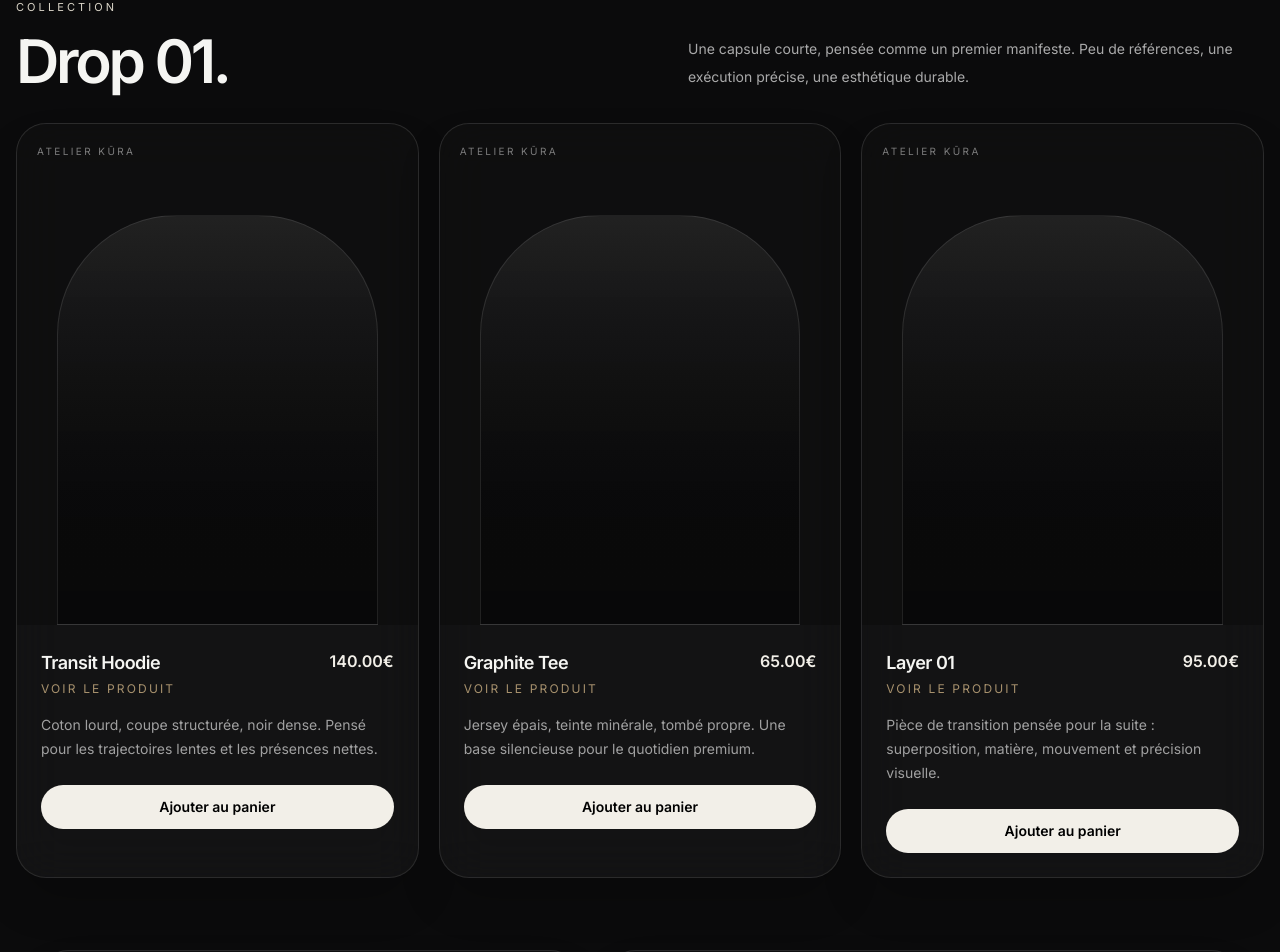
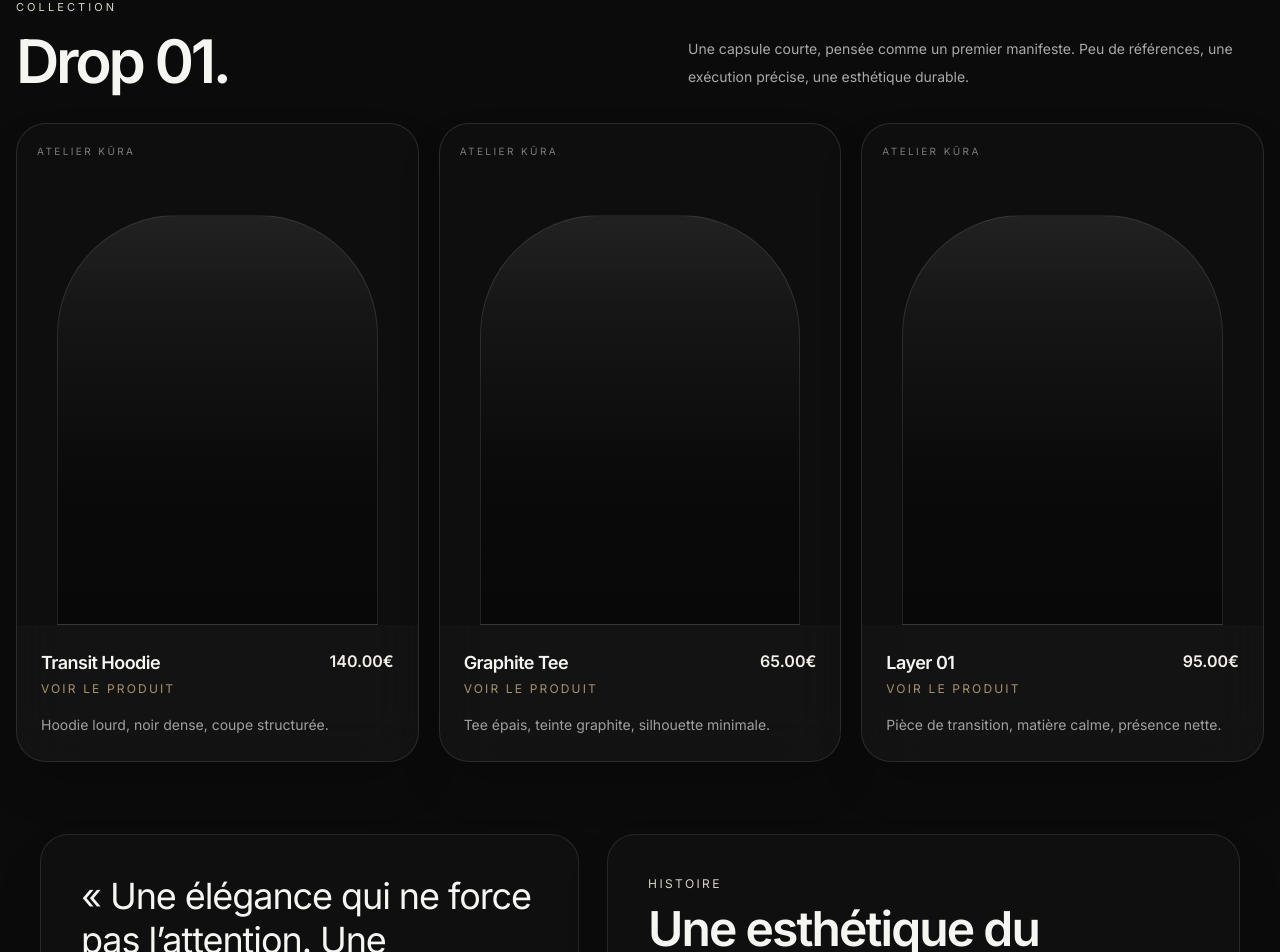
Before and after one commit to alexis54230nancy-boop/atelier-kura, a Next.js app: page / in a window 1280 px wide. Shown: the part 1398-2350 px from the top of the page. Built offline with nearby package versions, Linux system fonts and the light colour scheme.

Commit message:
Sync home and shop with product data

```diff
--- a/app/page.tsx
+++ b/app/page.tsx
@@ -1,106 +1,15 @@
-"use client";
-
-import { useMemo, useState } from "react";
 import Link from "next/link";
 import Navbar from "../components/Navbar";
 import Hero from "../components/Hero";
 import Story from "../components/Story";
 import Waitlist from "../components/Waitlist";
 import Footer from "../components/Footer";
-
-type CartItem = {
-  name: string;
-  price: number;
-  quantity: number;
-};
-
-const products = [
-  {
-    name: "Transit Hoodie",
-    price: 14000,
-    href: "/produit/transit-hoodie",
-    desc: "Coton lourd, coupe structurée, noir dense. Pensé pour les trajectoires lentes et les présences nettes.",
-  },
-  {
-    name: "Graphite Tee",
-    price: 6500,
-    href: "/produit/graphite-tee",
-    desc: "Jersey épais, teinte minérale, tombé propre. Une base silencieuse pour le quotidien premium.",
-  },
-  {
-    name: "Layer 01",
-    price: 9500,
-    href: "/produit/layer-01",
-    desc: "Pièce de transition pensée pour la suite : superposition, matière, mouvement et précision visuelle.",
-  },
-];
+import { formatPrice, products } from "../lib/products";
 
 export default function Home() {
-  const [cart, setCart] = useState<CartItem[]>([]);
-  const [cartOpen, setCartOpen] = useState(false);
-  const [loading, setLoading] = useState(false);
-
-  const addToCart = (product: { name: string; price: number }) => {
-    setCart((prev) => {
-      const existing = prev.find((item) => item.name === product.name);
-      if (existing) {
-        return prev.map((item) =>
-          item.name === product.name
-            ? { ...item, quantity: item.quantity + 1 }
-            : item
-        );
-      }
-      return [...prev, { ...product, quantity: 1 }];
-    });
-
-    setCartOpen(true);
-  };
-
-  const removeFromCart = (name: string) => {
-    setCart((prev) => prev.filter((item) => item.name !== name));
-  };
-
-  const total = useMemo(() => {
-    return cart.reduce((sum, item) => sum + item.price * item.quantity, 0);
-  }, [cart]);
-
-  const handleCheckout = async () => {
-    try {
-      setLoading(true);
-
-      const res = await fetch("/api/checkout", {
-        method: "POST",
-        headers: {
-          "Content-Type": "application/json",
-        },
-        body: JSON.stringify({ items: cart }),
-      });
-
-      const data = await res.json();
-
-      if (data.url) {
-        window.location.href = data.url;
-      } else {
-        alert("Impossible de lancer le paiement.");
-      }
-    } catch (error) {
-      console.error(error);
-      alert("Erreur pendant le checkout.");
-    } finally {
-      setLoading(false);
-    }
-  };
-
   return (
     <main className="min-h-screen text-[#f5f5f2]">
       <Navbar />
-
-      <button
-        onClick={() => setCartOpen(true)}
-        className="fixed right-4 top-24 z-50 rounded-full border border-white/10 bg-black/50 px-4 py-3 text-sm text-white shadow-xl backdrop-blur-xl transition duration-300 hover:-translate-y-[1px] hover:border-[#A8926E]/40 hover:bg-black/65"
-      >
-        Panier ({cart.reduce((sum, item) => sum + item.quantity, 0)})
-      </button>
 
       <Hero />
 
@@ -164,47 +73,39 @@ export default function Home() {
 
           <div className="grid gap-5 md:grid-cols-3">
             {products.map((item) => (
-              <article
-                key={item.name}
+              <Link
+                key={item.slug}
+                href={`/produit/${item.slug}`}
                 className="group overflow-hidden rounded-[30px] border border-white/10 bg-white/[0.035] shadow-2xl backdrop-blur-xl transition duration-500 hover:-translate-y-2 hover:border-[#A8926E]/40 hover:bg-white/[0.055]"
               >
-                <Link href={item.href} className="block">
                 <div className="relative aspect-[4/5] overflow-hidden bg-black/25">
                   <div className="absolute inset-x-10 bottom-0 h-[82%] rounded-t-[120px] border border-white/10 bg-gradient-to-b from-white/[0.08] to-black/40 transition duration-500 group-hover:scale-[1.03]" />
                   <div className="absolute left-5 top-5 text-[10px] uppercase tracking-[0.24em] text-white/45">
                     Atelier Kūra
                   </div>
                 </div>
-                </Link>
 
                 <div className="p-6">
                   <div className="flex items-start justify-between gap-4">
-                    <Link href={item.href}>
                     <div>
-                        <h3 className="text-lg font-semibold tracking-[-0.03em] transition hover:text-[#d9d4c7]">
+                      <h3 className="text-lg font-semibold tracking-[-0.03em] transition group-hover:text-[#d9d4c7]">
                         {item.name}
                       </h3>
                       <p className="mt-1 text-xs uppercase tracking-[0.18em] text-[#A8926E]">
                         Voir le produit
                       </p>
                     </div>
-                    </Link>
 
                     <span className="font-semibold text-[#F2EFE8]">
-                      {(item.price / 100).toFixed(2)}€
+                      {formatPrice(item.price)}
                     </span>
                   </div>
 
-                  <p className="mt-4 text-sm leading-6 text-white/60">{item.desc}</p>
-
-                  <button
-                    onClick={() => addToCart({ name: item.name, price: item.price })}
-                    className="mt-6 inline-flex min-h-11 w-full items-center justify-center rounded-full bg-[#F2EFE8] px-5 text-sm font-semibold text-black transition duration-300 hover:-translate-y-[1px] hover:shadow-[0_0_40px_rgba(168,146,110,0.22)] active:scale-[0.98]"
-                  >
-                    Ajouter au panier
-                  </button>
+                  <p className="mt-4 text-sm leading-6 text-white/60">
+                    {item.shortDescription}
+                  </p>
                 </div>
-              </article>
+              </Link>
             ))}
           </div>
         </div>
@@ -213,73 +114,6 @@ export default function Home() {
       <Story />
       <Waitlist />
       <Footer />
-
-      {cartOpen && (
-        <div className="fixed inset-0 z-[60] bg-black/55 backdrop-blur-sm">
-          <div className="absolute right-0 top-0 h-full w-full max-w-md border-l border-white/10 bg-[#0f0f11]/85 p-6 shadow-2xl backdrop-blur-xl">
-            <div className="flex items-center justify-between">
-              <h2 className="text-2xl font-semibold">Panier</h2>
-              <button
-                onClick={() => setCartOpen(false)}
-                className="text-white/60 transition hover:text-white"
-              >
-                Fermer
-              </button>
-            </div>
-
-            <div className="mt-6 space-y-4">
-              {cart.length === 0 ? (
-                <p className="text-white/60">Votre panier est vide.</p>
-              ) : (
-                cart.map((item) => (
-                  <div
-                    key={item.name}
-                    className="rounded-2xl border border-white/10 bg-white/[0.035] p-4 backdrop-blur-xl"
-                  >
-                    <div className="flex items-start justify-between gap-4">
-                      <div>
-                        <h3 className="font-semibold">{item.name}</h3>
-                        <p className="mt-1 text-sm text-white/60">
-                          Quantité : {item.quantity}
-                        </p>
-                        <p className="mt-1 text-sm text-white/60">
-                          {(item.price / 100).toFixed(2)}€ / unité
-                        </p>
-                      </div>
-
-                      <button
-                        onClick={() => removeFromCart(item.name)}
-                        className="text-sm text-[#d9d4c7] transition hover:text-white"
-                      >
-                        Retirer
-                      </button>
-                    </div>
-                  </div>
-                ))
-              )}
-            </div>
-
-            <div className="mt-8 border-t border-white/10 pt-6">
-              <div className="flex items-center justify-between text-lg">
-                <span>Total</span>
-                <span className="font-semibold">{(total / 100).toFixed(2)}€</span>
-              </div>
-
-              <p className="mt-3 text-sm text-white/50">
-                Livraison standard France / Luxembourg / Belgique calculée au checkout.
-              </p>
-
-              <button
-                onClick={handleCheckout}
-                disabled={cart.length === 0 || loading}
-                className="mt-6 inline-flex min-h-12 w-full items-center justify-center rounded-full bg-[#F2EFE8] px-6 font-semibold text-black transition disabled:cursor-not-allowed disabled:opacity-50"
-              >
-                {loading ? "Redirection..." : "Payer avec Stripe"}
-              </button>
-            </div>
-          </div>
-        </div>
-      )}
     </main>
   );
 }
--- a/app/shop/page.tsx
+++ b/app/shop/page.tsx
@@ -1,27 +1,7 @@
 import Link from "next/link";
 import Navbar from "../../components/Navbar";
 import Footer from "../../components/Footer";
-
-const products = [
-  {
-    name: "Transit Hoodie",
-    price: "140,00€",
-    href: "/produit/transit-hoodie",
-    desc: "Hoodie lourd, noir dense, coupe structurée.",
-  },
-  {
-    name: "Graphite Tee",
-    price: "65,00€",
-    href: "/produit/graphite-tee",
-    desc: "Tee épais, teinte graphite, silhouette minimale.",
-  },
-  {
-    name: "Layer 01",
-    price: "95,00€",
-    href: "/produit/layer-01",
-    desc: "Pièce de transition, matière calme, présence nette.",
-  },
-];
+import { formatPrice, products } from "../../lib/products";
 
 export default function ShopPage() {
   return (
@@ -48,8 +28,8 @@ export default function ShopPage() {
           <div className="mt-8 grid gap-5 md:grid-cols-3">
             {products.map((product) => (
               <Link
-                key={product.name}
-                href={product.href}
+                key={product.slug}
+                href={`/produit/${product.slug}`}
                 className="group overflow-hidden rounded-[30px] border border-white/10 bg-white/[0.035] shadow-2xl backdrop-blur-xl transition duration-500 hover:-translate-y-2 hover:border-[#A8926E]/40 hover:bg-white/[0.055]"
               >
                 <div className="relative aspect-[4/5] overflow-hidden bg-black/25">
@@ -62,7 +42,7 @@ export default function ShopPage() {
                 <div className="p-6">
                   <div className="flex items-start justify-between gap-4">
                     <div>
-                      <h2 className="text-lg font-semibold tracking-[-0.03em]">
+                      <h2 className="text-lg font-semibold tracking-[-0.03em] transition group-hover:text-[#d9d4c7]">
                         {product.name}
                       </h2>
                       <p className="mt-1 text-xs uppercase tracking-[0.18em] text-[#A8926E]">
@@ -71,12 +51,12 @@ export default function ShopPage() {
                     </div>
 
                     <span className="font-semibold text-[#F2EFE8]">
-                      {product.price}
+                      {formatPrice(product.price)}
                     </span>
                   </div>
 
                   <p className="mt-4 text-sm leading-6 text-white/60">
-                    {product.desc}
+                    {product.shortDescription}
                   </p>
                 </div>
               </Link>
--- a/lib/products.ts
+++ b/lib/products.ts
@@ -53,7 +53,7 @@ export const products: Product[] = [
       XS: 3,
       S: 5,
       M: 4,
-      L: 0,
+      L: 15,
       XL: 2,
     },
   },
```
Lines whose indentation alone changed are shown as unchanged.
